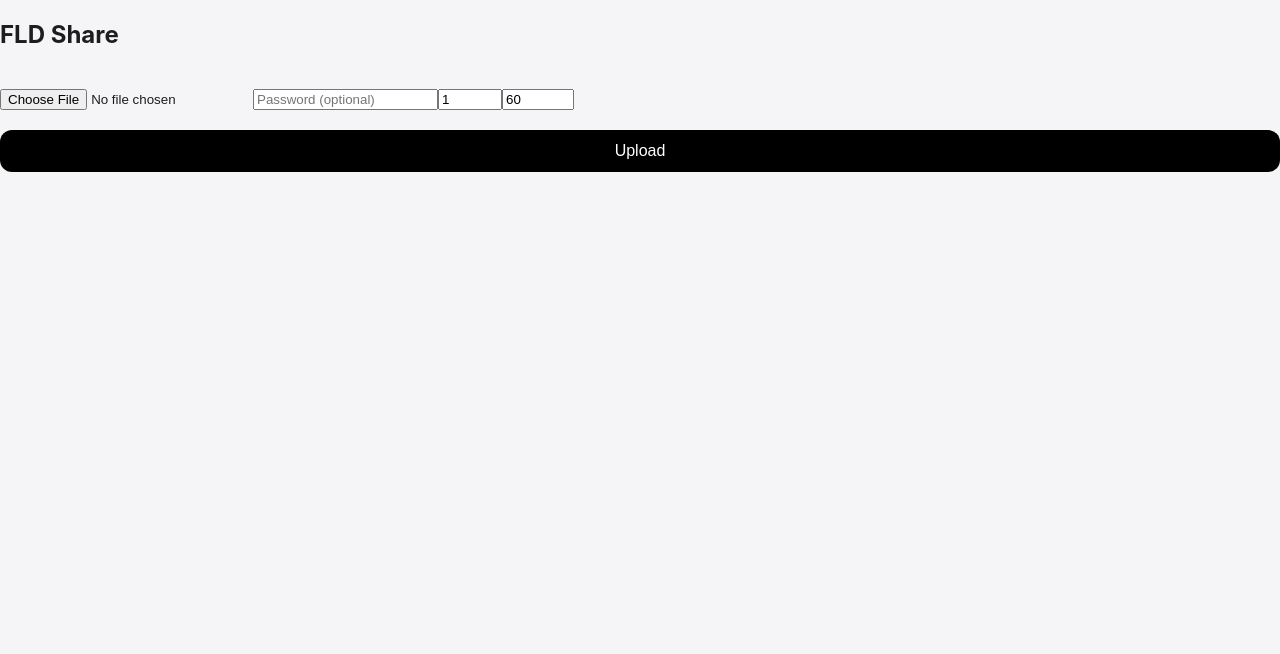
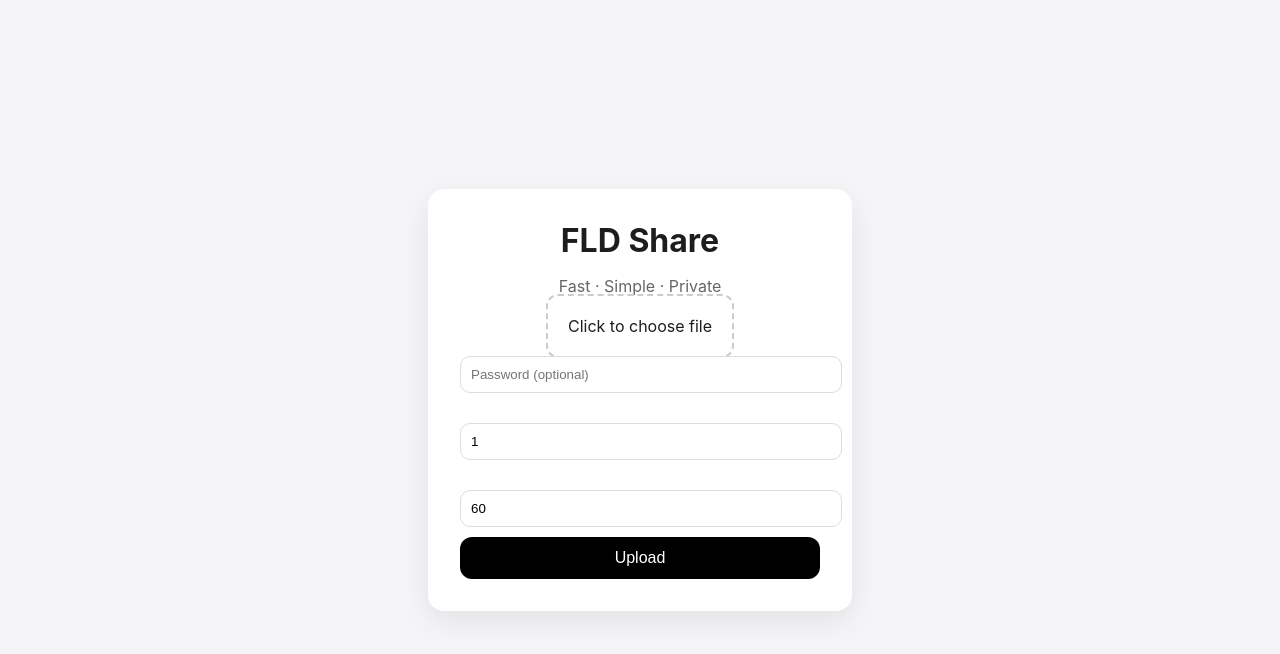
Before and after one commit to manikoushik001/fld-share, a React app in the folder frontend/: page / in a window 1280 px wide. Shown: the top 654 px of the page. Built offline with nearby package versions, Linux system fonts and the light colour scheme; the HTML template or start-up script is replaced by a standard one.

Commit message:
final one maybe

```diff
--- a/frontend/src/config.js
+++ b/frontend/src/config.js
@@ -1 +1,2 @@
 export const API_BASE = "https://fldshare-backend.onrender.com";
+export const FRONTEND_BASE = "https://fld-share.vercel.app";
--- a/frontend/src/download.jsx
+++ b/frontend/src/download.jsx
@@ -4,48 +4,96 @@ import { API_BASE } from "./config";
 
 export default function Download() {
   const { id } = useParams();
-  const [meta, setMeta] = useState(null);
+  const [info, setInfo] = useState(null);
   const [password, setPassword] = useState("");
+  const [error, setError] = useState("");
 
   useEffect(() => {
     fetch(`${API_BASE}/meta/${id}`)
-      .then(r => r.json())
-      .then(setMeta);
+      .then((r) => r.json())
+      .then(setInfo)
+      .catch(() => setError("File not found"));
   }, [id]);
 
-  async function download() {
+  const download = async () => {
+    setError("");
+
     const res = await fetch(`${API_BASE}/download/${id}`, {
       method: "POST",
       headers: { "Content-Type": "application/json" },
-      body: JSON.stringify({ password })
+      body: JSON.stringify({ password }),
     });
 
     if (!res.ok) {
-      alert(await res.text());
+      setError(await res.text());
       return;
     }
 
     const blob = await res.blob();
+    const url = window.URL.createObjectURL(blob);
     const a = document.createElement("a");
-    a.href = URL.createObjectURL(blob);
-    a.download = meta.name;
+    a.href = url;
+    a.download = info.originalName;
     a.click();
-  }
+    window.URL.revokeObjectURL(url);
+  };
 
-  if (!meta) return <p>Loading…</p>;
+  if (!info) return <p style={{ textAlign: "center" }}>Loading...</p>;
 
   return (
-    <div className="card">
-      <h2>{meta.name}</h2>
-      <p>Remaining downloads: {meta.remaining}</p>
+    <div style={{ ...styles.page }}>
+      <div style={styles.card}>
+        <h2>{info.originalName}</h2>
+        <p>Size: {(info.size / 1024).toFixed(2)} KB</p>
+        <p>Downloads left: {info.remaining}</p>
 
-      <input
-        placeholder="Password"
-        value={password}
-        onChange={e => setPassword(e.target.value)}
-      />
+        {info.passwordProtected && (
+          <input
+            style={styles.input}
+            placeholder="Password"
+            value={password}
+            onChange={(e) => setPassword(e.target.value)}
+          />
+        )}
 
-      <button onClick={download}>Download</button>
+        <button style={styles.button} onClick={download}>
+          Download
+        </button>
+
+        {error && <p style={{ color: "red" }}>{error}</p>}
+      </div>
     </div>
   );
 }
+
+const styles = {
+  page: {
+    minHeight: "100vh",
+    display: "grid",
+    placeItems: "center",
+    background: "#f5f5f7",
+    fontFamily: "-apple-system",
+  },
+  card: {
+    background: "#fff",
+    padding: 30,
+    borderRadius: 16,
+    textAlign: "center",
+    width: 340,
+  },
+  input: {
+    width: "100%",
+    padding: 10,
+    marginBottom: 10,
+    borderRadius: 10,
+    border: "1px solid #ddd",
+  },
+  button: {
+    width: "100%",
+    padding: 12,
+    borderRadius: 12,
+    background: "#000",
+    color: "#fff",
+    border: "none",
+  },
+};
--- a/frontend/src/upload.jsx
+++ b/frontend/src/upload.jsx
@@ -1,71 +1,180 @@
 import { useState } from "react";
-import { API_BASE } from "./config";
+import { API_BASE, FRONTEND_BASE } from "./config";
 
 export default function Upload() {
   const [file, setFile] = useState(null);
   const [password, setPassword] = useState("");
-  const [downloads, setDownloads] = useState(1);
-  const [expiry, setExpiry] = useState(60);
-  const [link, setLink] = useState("");
+  const [maxDownloads, setMaxDownloads] = useState(1);
+  const [expiryMinutes, setExpiryMinutes] = useState(60);
+  const [loading, setLoading] = useState(false);
+  const [result, setResult] = useState(null);
+  const [error, setError] = useState("");
 
-  async function upload() {
-    if (!file) return alert("Choose file");
+  const uploadFile = async () => {
+    if (!file) {
+      setError("Please select a file");
+      return;
+    }
 
-    const data = new FormData();
-    data.append("file", file);
-    data.append("password", password);
-    data.append("maxDownloads", downloads);
-    data.append("expiresInMinutes", expiry);
+    setError("");
+    setLoading(true);
 
+    const formData = new FormData();
+    formData.append("file", file);
+    formData.append("password", password);
+    formData.append("maxDownloads", maxDownloads);
+    formData.append("expiryMinutes", expiryMinutes);
+
+    try {
       const res = await fetch(`${API_BASE}/upload`, {
         method: "POST",
-      body: data
+        body: formData,
       });
 
-    const json = await res.json();
-    setLink(json.downloadLink);
+      if (!res.ok) throw new Error(await res.text());
+
+      const data = await res.json();
+      setResult(data);
+    } catch (e) {
+      setError(e.message || "Upload failed");
     }
 
+    setLoading(false);
+  };
+
+  const downloadUrl = result
+    ? `${FRONTEND_BASE}/download/${result.fileId}`
+    : "";
+
   return (
-    <div className="card">
-      <h2>FLD Share</h2>
+    <div style={styles.page}>
+      <div style={styles.card}>
+        <h1 style={styles.title}>FLD Share</h1>
+        <p style={styles.subtitle}>Fast · Simple · Private</p>
 
-      <input type="file" onChange={e => setFile(e.target.files[0])} />
+        <label style={styles.drop}>
+          Click to choose file
+          <input
+            type="file"
+            hidden
+            onChange={(e) => setFile(e.target.files[0])}
+          />
+          {file && <p style={styles.filename}>{file.name}</p>}
+        </label>
 
         <input
+          style={styles.input}
           placeholder="Password (optional)"
           value={password}
-        onChange={e => setPassword(e.target.value)}
+          onChange={(e) => setPassword(e.target.value)}
         />
 
         <input
+          style={styles.input}
           type="number"
           min="1"
           max="100"
-        value={downloads}
-        onChange={e => setDownloads(e.target.value)}
+          value={maxDownloads}
+          onChange={(e) => setMaxDownloads(e.target.value)}
           placeholder="Max downloads"
         />
 
         <input
+          style={styles.input}
           type="number"
           min="1"
           max="1440"
-        value={expiry}
-        onChange={e => setExpiry(e.target.value)}
+          value={expiryMinutes}
+          onChange={(e) => setExpiryMinutes(e.target.value)}
           placeholder="Delete after (minutes)"
         />
 
-      <button onClick={upload}>Upload</button>
+        <button style={styles.button} onClick={uploadFile} disabled={loading}>
+          {loading ? "Uploading..." : "Upload"}
+        </button>
 
-      {link && (
+        {error && <p style={styles.error}>{error}</p>}
+
+        {result && (
           <>
-          <input value={link} readOnly />
-          <button onClick={() => navigator.clipboard.writeText(link)}>
+            <p style={styles.success}>Upload successful</p>
+
+            <input style={styles.link} value={downloadUrl} readOnly />
+
+            <button
+              style={styles.copy}
+              onClick={() => navigator.clipboard.writeText(downloadUrl)}
+            >
               Copy Link
             </button>
+
+            <img
+              alt="QR"
+              style={{ marginTop: 12 }}
+              src={`https://api.qrserver.com/v1/create-qr-code/?size=160x160&data=${encodeURIComponent(
+                downloadUrl
+              )}`}
+            />
           </>
         )}
       </div>
+    </div>
   );
 }
+
+const styles = {
+  page: {
+    minHeight: "100vh",
+    display: "grid",
+    placeItems: "center",
+    background: "#f5f5f7",
+    fontFamily: "-apple-system, BlinkMacSystemFont",
+  },
+  card: {
+    background: "#fff",
+    padding: 32,
+    width: 360,
+    borderRadius: 16,
+    boxShadow: "0 10px 30px rgba(0,0,0,.08)",
+    textAlign: "center",
+  },
+  title: { margin: 0 },
+  subtitle: { color: "#666", marginBottom: 20 },
+  drop: {
+    border: "2px dashed #ccc",
+    padding: 20,
+    borderRadius: 12,
+    cursor: "pointer",
+    marginBottom: 16,
+  },
+  filename: { marginTop: 8, fontSize: 12 },
+  input: {
+    width: "100%",
+    padding: 10,
+    marginBottom: 10,
+    borderRadius: 10,
+    border: "1px solid #ddd",
+  },
+  button: {
+    width: "100%",
+    padding: 12,
+    borderRadius: 12,
+    background: "#000",
+    color: "#fff",
+    border: "none",
+    cursor: "pointer",
+  },
+  success: { color: "green", marginTop: 12 },
+  error: { color: "red", marginTop: 12 },
+  link: {
+    width: "100%",
+    marginTop: 10,
+    padding: 8,
+    fontSize: 12,
+  },
+  copy: {
+    marginTop: 8,
+    padding: 8,
+    width: "100%",
+  },
+};
```
Lines whose indentation alone changed are shown as unchanged.
